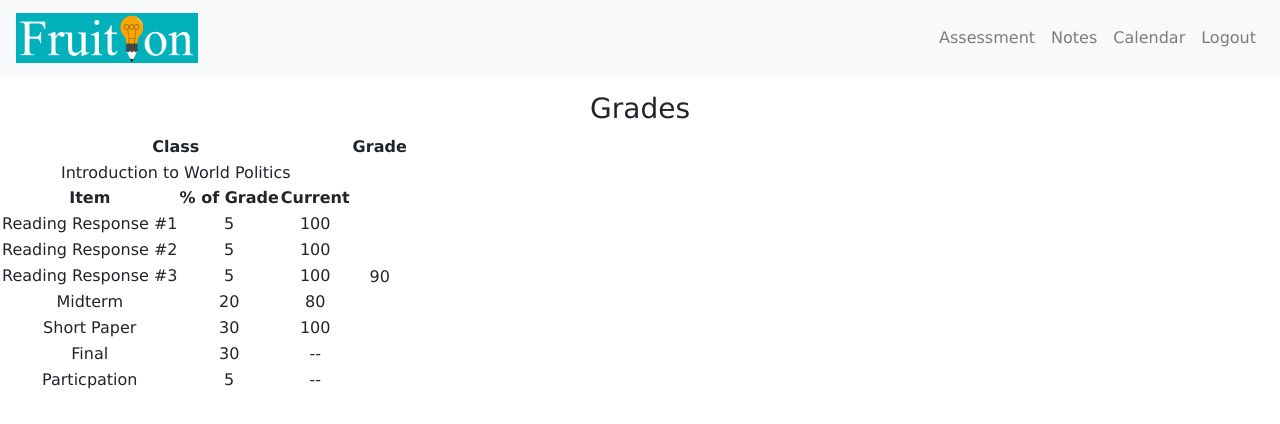
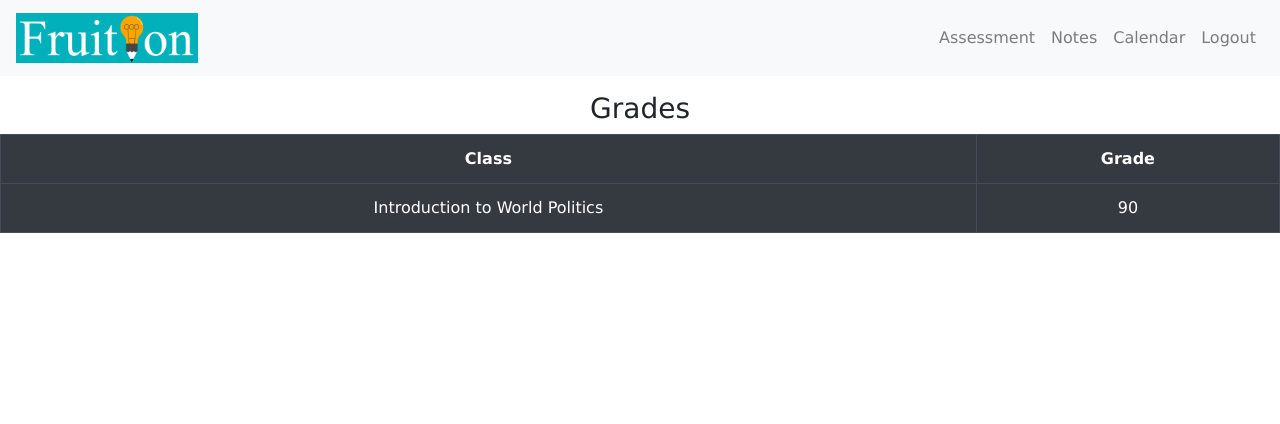
Before and after one commit to TopSM/Fruition, a React (Create React App) app: page /fruition in a window 1280 px wide. Shown: the top 424 px of the page. Built offline with nearby package versions, Linux system fonts and the light colour scheme.

Commit message:
added drop down table

```diff
--- /dev/null
+++ b/src/Fruition.css
@@ -0,0 +1,4 @@
+.table {
+    width: 50%;
+    margin: 0 auto !important;
+}
--- a/src/Fruition.jsx
+++ b/src/Fruition.jsx
@@ -1,8 +1,24 @@
 import React from 'react';
+import {Table} from 'react-bootstrap'
 // import './Fruition.css';
 
-const Fruition = () => (
-	<div>
+
+
+class Fruition extends React.Component {
+	constructor(props) {
+		super(props);
+		this.state = {
+			isShowingCurriculum: false,
+		};
+	}
+
+	onClassClick = () => {
+		this.setState({ isShowingCurriculum: !this.state.isShowingCurriculum});
+	};
+
+	render() {
+		return (
+		<div>
 		<div id="Main">
 	{//}		<h2>Fruition</h2>
 	}		<div id="Team_pic" />
@@ -13,16 +29,17 @@ const Fruition = () => (
 	}
 		<div id= 'grades'>
 			<h3 id= 'grade_title'> Grades</h3>
-
-			<table>
+		<Table striped bordered hover variant="dark" className='table'>
 				<tr>
 					<th>Class</th>
 					<th>Grade</th>
 				</tr>
 				{/* make a drop down*of another table showing grades*/}
 				<tr>
-					<td>Introduction to World Politics
-						<table id=' curriulum'>
+					<td> <a onClick={this.onClassClick}> Introduction to World Politics</a>
+
+					{this.state.isShowingCurriculum &&
+						<table id=' curriulum' >
 						<tr>
 							<th>Item</th>
 							<th>% of Grade</th>
@@ -65,6 +82,7 @@ const Fruition = () => (
 							<td>--</td>
 						</tr>
 						</table>
+					}
 					</td>
 				{/*
 
@@ -72,11 +90,13 @@ const Fruition = () => (
 
 					<td>90</td>
 				</tr>
-			</table>
+			</Table>
 
 		</div>
 		</div>
 	</div>
-);
+
+
+)}};
 
 export default Fruition;
```
Also changed, not shown: 1 other file (tests, documents, lock files or other folders).
